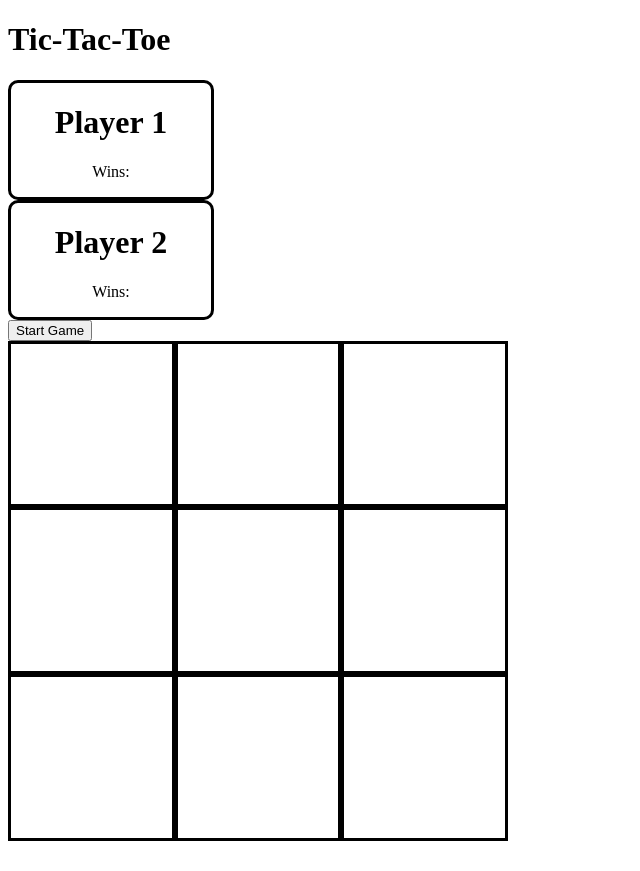
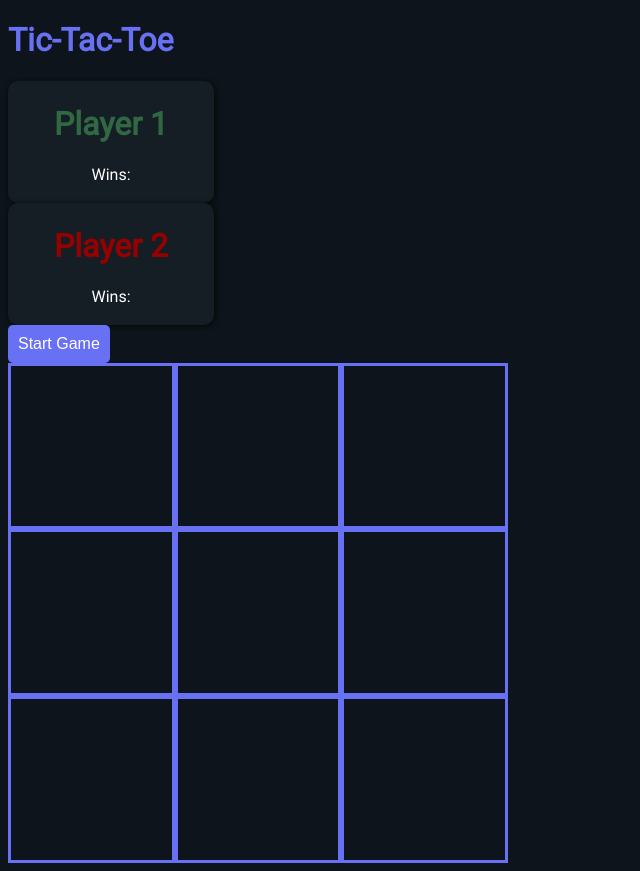
Before and after one commit to alecmgarza/tic-tac-toe, a plain HTML site: page index.html in a window 1280 px wide. Shown: the whole page, without its empty margins (0-640 px from the left). Before the commit the page ends 849 px from the top, so only its background shows below. Drawn offline with Linux system fonts and the light colour scheme.

Commit message:
Change color palette of the webpage.

```diff
--- a/index.html
+++ b/index.html
@@ -5,6 +5,9 @@
     <meta http-equiv="X-UA-Compatible" content="IE=edge">
     <meta name="viewport" content="width=device-width, initial-scale=1.0">
     <link rel="stylesheet" href="styles.css">
+    <style>
+        @import url('https://fonts.googleapis.com/css2?family=Roboto&display=swap');
+    </style>
     <title>Tic-Tac-Toe</title>
 </head>
 <body>
--- a/scripts.js
+++ b/scripts.js
@@ -5,6 +5,11 @@ const Gameboard = (() => {
         for (i = 0; i < gameboard.length; i++) {
             const boardSquare = document.getElementById(i);
             boardSquare.textContent = Gameboard.gameboard[i];
+            if (boardSquare.textContent == player1.mark) {
+                boardSquare.style.color = '#306844';
+            } else {
+                boardSquare.style.color = '#950101';
+            }
         }
     }
 
--- a/styles.css
+++ b/styles.css
@@ -1,3 +1,20 @@
+body {
+    background-color: #0d141b;
+    font-family: 'Roboto', sans-serif;
+}
+
+h1 {
+    color: #6871F4;
+}
+
+h2 {
+    color: white;
+}
+
+.player-hubs {
+    background-color: #151D25;
+}
+
 #gameboard {
     display: grid;
     grid-template-columns: 1fr 1fr 1fr;
@@ -7,11 +24,20 @@
 }
 
 .board-squares {
-    border: solid black;
+    border: solid #6871F4;
 }
 
 #restart {
     display: none;
+}
+
+button {
+    background-color: #6871F4;
+    color: white;
+    border: none;
+    border-radius: 5px;
+    padding: 10px;
+    font-size: 16px;
 }
 
 #modal {
@@ -36,8 +62,19 @@
 }
 
 .player-hubs {
-    border: solid black;
+    background-color: #151D25;
+    color: white;
     width: 200px;
     border-radius: 10px;
     text-align: center;
+    box-shadow: 1px 1px 5px #060800;
+    padding: 3px;
 }
+
+#p1-hub-name {
+    color: #306844;
+}
+
+#p2-hub-name {
+    color: #950101;
+}
```
